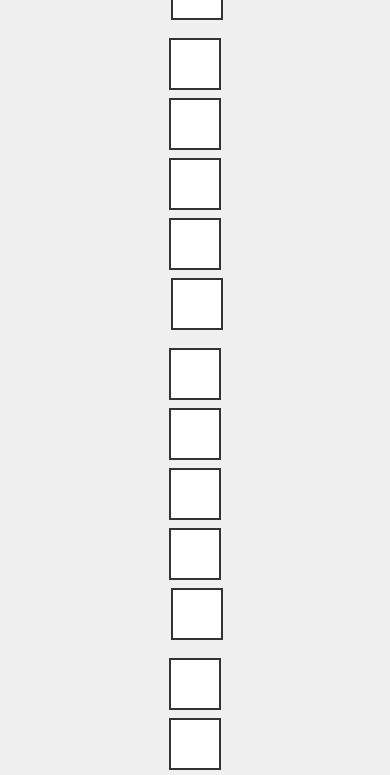
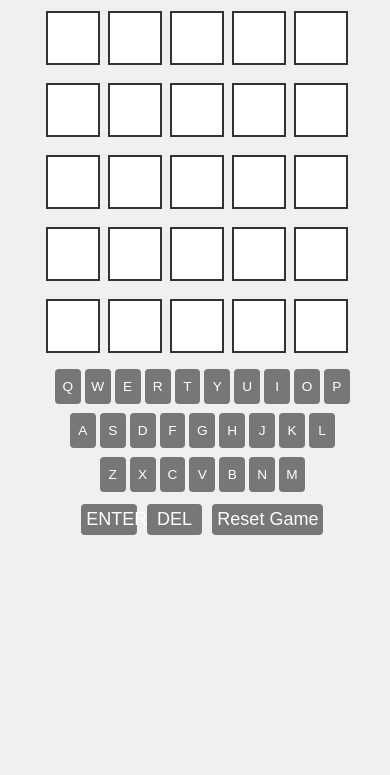
Before and after one commit to peytondoyle/wordle, a website: page public/index.html in a window 390 px wide. Shown: the part 221-996 px from the top of the page. After the commit the page ends 844 px from the top, so only its background shows below. Drawn offline with Linux system fonts and the light colour scheme.

Commit message:
Reformatting for iPhone

```diff
--- a/public/index.html
+++ b/public/index.html
@@ -3,12 +3,12 @@
 <head>
     <meta charset="UTF-8">
     <meta name="viewport" content="width=device-width, initial-scale=1.0">
-    <title>Wordle-Style Game</title>
+    <title>PEYTON'S WORDLE</title>
     <link rel="stylesheet" href="style.css"> <!-- Link to your CSS file -->
 </head>
 <body>
     <main>
-        <h1>Wordle-Style Game</h1>
+        <h1>PEYTON'S WORDLE</h1>
         <div id="gameBoard">
             <!-- Example of a 5-letter word guess, for 6 attempts -->
             <!-- Each 'guessRow' is a single attempt -->
@@ -91,8 +91,8 @@
       <button class="key" data-letter="M">M</button>
     </div>
     <div class="keyboardRow">
-        <button class="key special">ENTER</button>
-        <button class="key">DEL</button>
+        <button class="key" id="bottom-row">ENTER</button>
+        <button class="key" id="bottom-row">DEL</button>
         <button id="resetButton">Reset Game</button>
     </div>
 </div>
--- a/public/style.css
+++ b/public/style.css
@@ -1,3 +1,4 @@
+/* General Styles */
 body {
     font-family: Arial, sans-serif;
     margin: 0;
@@ -7,132 +8,136 @@ body {
     align-items: center;
     height: 100vh;
     background-color: #f0f0f0;
-
 }
 
 main {
     display: flex;
     flex-direction: column;
     align-items: center;
-  /* Add some padding and max-width to ensure it doesn't stretch too far on larger screens */
-  padding: 20px;
+    padding: 10px;
     max-width: 600px;
     width: 100%;
+    box-sizing: border-box;
 }
 
 h1 {
     margin-bottom: 20px;
 }
 
+/* Game Board Styles */
 #gameBoard {
     display: flex;
-    flex-direction: column; /* This ensures the rows stack vertically */
-    align-items: center; /* Centers the rows horizontally */
+    flex-direction: column;
+    align-items: center;
 }
 
 .letterBox {
-    width: 60px; /* Width of each box */
-    height: 60px; /* Height of each box, making it square */
-    border: 2px solid #333; /* Border styling */
-    display: flex; /* Enables flexbox properties for centering content */
-    justify-content: center; /* Center content horizontally */
-    align-items: center; /* Center content vertically */
-    font-size: 32px; /* Larger font size for the letter */
-    margin-right: 5px; /* Space between boxes */
-    background-color: #fff; /* Background color of the box */
+    width: 50px;
+    height: 50px;
+    border: 2px solid #333;
+    display: flex;
+    justify-content: center;
+    align-items: center;
+    font-size: 32px;
+    margin: 4px;
+    background-color: #fff;
 }
 
-/* Ensure the last box doesn't have a margin on the right for alignment */
 .letterBox:last-child {
     margin-right: 0;
 }
 
 .guessRow {
-    display: flex; /* This makes child items (letterBox) align horizontally */
-    justify-content: center; /* Center the boxes horizontally */
-    margin-bottom: 10px; /* Adds some space between each row */
+    display: flex;
+    justify-content: center;
+    margin-bottom: 10px;
+    flex-wrap: nowrap;
 }
 
+/* Keyboard Styles */
 #keyboard {
+    width: 100%;
     max-width: 600px;
     margin: 0 auto;
+    padding: 0 2%;
 }
 
 .keyboardRow {
     display: flex;
     justify-content: center;
     margin-bottom: 5px;
+    flex-wrap: wrap;
 }
 
-.key, #resetButton {
-    padding: 10px 15px;
-    margin: 0 5px;
+#bottom-row {
+  heigh
+}
+
+.key {
+    min-width: 5%;
+    margin: 5px;
+    border: none;
+    background-color: #777;
+    color: #fff;
+    cursor: pointer;
+    border-radius: 4px;
+    width: 7%;
+    margin: 2px;
+    padding: 10px 1px;
+    font-size: 20px;
+    min-height: 30px;
+}
+
+#resetButton, #bottom-row {
+    padding: 5px 5px;
+    min-width: 15%;
+    margin: 5px;
     border: none;
     background-color: #777;
     color: #fff;
     font-size: 18px;
     cursor: pointer;
     border-radius: 4px;
+    min-height: 5%;
 }
 
 .key:active {
     background-color: #555;
 }
 
-/* Add to style.css */
-.correct {
-    background-color: #4CAF50;
+/* Feedback Colors */
+.correct, .key.correct { background-color: #4CAF50; color: white; }
+.present, .key.present { background-color: #b59f3b; color: white; }
+.absent, .key.absent { background-color: #ccc; color: white; }
+.key.not-in-word { background-color: #ccc; color: white; }
+.key.in-word { background-color: #4CAF50; color: white; }
+.key.out-of-place { background-color: #b59f3b; color: white; }
+
+/* Mobile Styles */
+@media (max-width: 600px) {
+    .letterBox {
+        width: 50px;
+        height: 50px;
+        margin: 4px;
+        font-size: 3.5vw;
     }
 
-.present {
-    background-color: yellow;
+    .key {
+        width: 7%;
+        margin: 2px;
+        padding: 10px 1px;
+        font-size: 3.5vw;
+        min-height: 30px;
     }
 
-.absent {
-    background-color: lightgrey;
-}
-
-.key.correct { background-color: #4CAF50; color: white; } /* Correct letter location */
-.key.present { background-color: #b59f3b; color: white; } /* Letter in word, but wrong spot */
-.key.absent { background-color: #3a3a3c; color: white; } /* Letter not in word */
-
-.key.not-in-word {
-    background-color: #ccc;
-    color: #666;
-}
-
-.key.in-word {
-    background-color: #4CAF50; /* A shade of green */
-    color: white;
-}
-
-.key.out-of-place {
-    background-color: #FFEB3B; /* A shade of yellow */
-    color: #000; /* Black text for better readability */
-}
-
-@media (max-width: 600px) {
     .keyboardRow {
-        flex-wrap: wrap;
-    }
-
-    .key, .letterBox {
-        width: 40px; /* Smaller size for small screens */
-        height: 40px;
-        margin: 5px;
-        font-size: 20px; /* Adjust font size as well */
+        justify-content: center;
+        margin-bottom: 5px;
+        width: 100%;
     }
 
     .guessRow {
-        flex-direction: column;
-        align-items: center;
+        justify-content: center;
+        flex-wrap: nowrap;
     }
 }
-
-.key, .letterBox {
-    /* Ensure tap targets are large enough */
-    min-width: 48px; /* Recommended minimum touch target size */
-    min-height: 48px;
-    font-size: 18px; /* Ensure text is readable */
-    margin: 4px; /* Ensure space between tap targets */
-}
```
Lines whose indentation alone changed are shown as unchanged.
